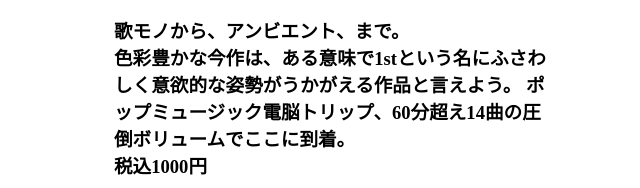
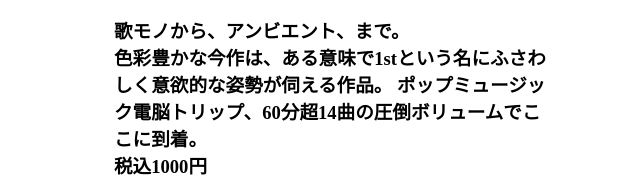
Before and after one commit to himarayanintokyo/ikikihikouisikisaito, a plain HTML site: page l0st c1ty.html in a window 1280 px wide. Shown: the part 612-800 px from the top of the page, without its empty margins (306-946 px from the left). Drawn offline with Linux system fonts and the light colour scheme.

Commit message:
Fix text formatting in l0st c1ty.html

```diff
--- a/l0st c1ty.html
+++ b/l0st c1ty.html
@@ -22,8 +22,8 @@
     <h3 color="#000fff";
      style="position: relative; top: -40px";><em>エレクトロニカ アンビエント</em></h3>
     <h3 style="position: relative; top: -40px";>
-      歌モノから、アンビエント、まで。<br>色彩豊かな今作は、ある意味で1stという名にふさわしく意欲的な姿勢がうかがえる作品と言えよう。
-      ポップミュージック電脳トリップ、60分超え14曲の圧倒ボリュームでここに到着。<br>税込1000円</h3>
+      歌モノから、アンビエント、まで。<br>色彩豊かな今作は、ある意味で1stという名にふさわしく意欲的な姿勢が伺える作品。
+      ポップミュージック電脳トリップ、60分超14曲の圧倒ボリュームでここに到着。<br>税込1000円</h3>
    <span style="border: 1.5px solid black;">最新作</span>
     <span style="border: 1.5px solid black;">ダウンロード音源</span>
       <span style="border: 1.5px solid black;">邦楽(Japanese music)</span>
```
